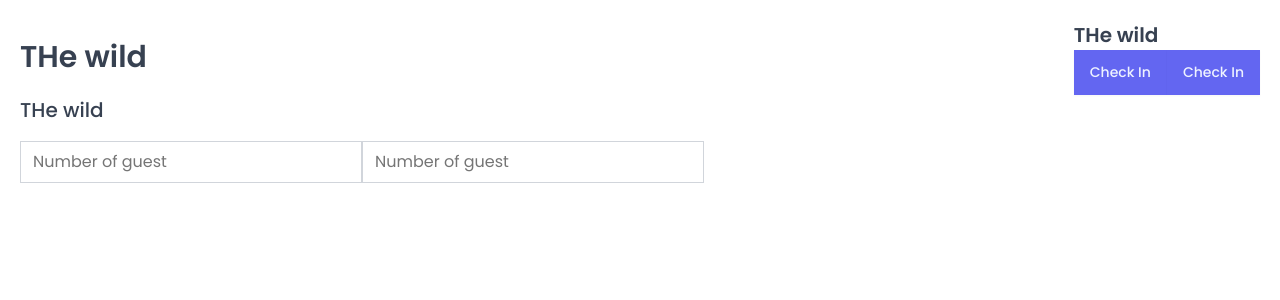
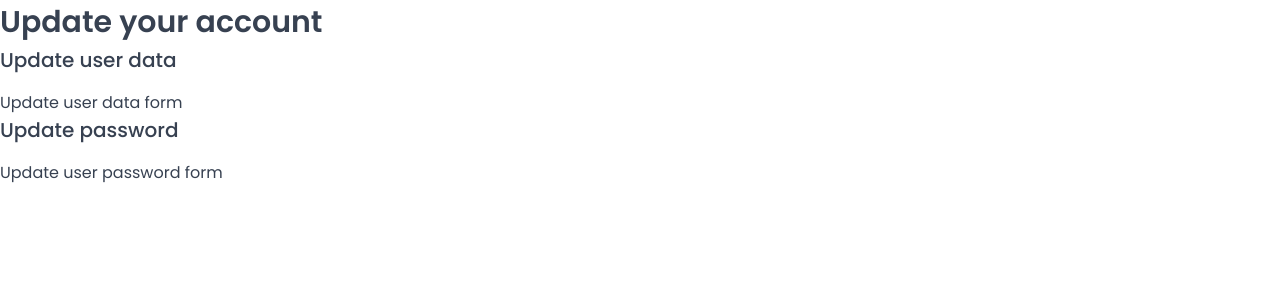
Before and after one commit to dwikybp2/react-oasis, a React (Vite) app: page /account in a window 1280 px wide. Shown: the top 300 px of the page. Built offline with nearby package versions, Linux system fonts and the light colour scheme; a web font is replaced by a local one.

Commit message:
feat: set routing

```diff
--- a/package.json
+++ b/package.json
@@ -12,6 +12,8 @@
   "dependencies": {
     "react": "^18.2.0",
     "react-dom": "^18.2.0",
+    "react-router": "^6.26.2",
+    "react-router-dom": "^6.26.2",
     "styled-components": "^6.1.13"
   },
   "devDependencies": {
--- a/src/App.jsx
+++ b/src/App.jsx
@@ -1,38 +1,30 @@
-import styled from "styled-components"
-import GlobalStyles from "./styles/GlobalStyles";
-import Button from "./ui/Button";
-import Input from "./ui/Input";
-import Heading from "./ui/Heading";
-import Row from "./ui/Row";
+import { BrowserRouter, Navigate, Route, Routes } from "react-router-dom"
 
-const StyledApp = styled.div`
-padding: 20px;
-`;
+import GlobalStyles from './styles/GlobalStyles'
+import Dashboard from './pages/Dashboard'
+import Cabins from './pages/Cabins'
+import Users from './pages/Users'
+import Settings from './pages/Settings'
+import Account from './pages/Account'
+import Login from './pages/Login'
+import PageNotFound from './pages/PageNotFound'
 
 function App() {
   return (
     <>
-      <GlobalStyles />
-      <StyledApp>
-        <Row type='horizontal'>
-          <Heading as='h1'>THe wild</Heading>
-
-          <div>
-          <Heading as='h2'>THe wild</Heading>
-          <Button onClick={() => alert('Check In')}>Check In</Button>
-          <Button onClick={() => alert('Check Out')}>Check In</Button>
-          </div>
-        </Row>
-
-        <Row type='vertical'>
-          <Heading as='h3'>THe wild</Heading>
-
-          <form>
-          <Input type="number" placeholder="Number of guest" />
-          <Input type="number" placeholder="Number of guest" />
-          </form>
-        </Row>
-      </StyledApp>
+    <GlobalStyles />
+    <BrowserRouter>
+      <Routes>
+        <Route index element={<Navigate replace to='dashboard' />} />
+        <Route path='dashboard' element={<Dashboard />} />
+        <Route path='cabins' element={<Cabins />} />
+        <Route path='users' element={<Users />} />
+        <Route path='settings' element={<Settings />} />
+        <Route path='account' element={<Account />} />
+        <Route path='login' element={<Login />} />
+        <Route path='*' element={<PageNotFound />} />
+      </Routes>
+    </BrowserRouter>
     </>
   )
 }
--- a/src/ui/Button.jsx
+++ b/src/ui/Button.jsx
@@ -1,69 +1,67 @@
-// import styled, { css } from "styled-components";
-import styled from "styled-components";
+import styled, { css } from "styled-components";
+// import styled from "styled-components";
 
-// const sizes = {
-//   small: css`
-//     font-size: 1.2rem;
-//     padding: 0.4rem 0.8rem;
-//     text-transform: uppercase;
-//     font-weight: 600;
-//     text-align: center;
-//   `,
-//   medium: css`
-//     font-size: 1.4rem;
-//     padding: 1.2rem 1.6rem;
-//     font-weight: 500;
-//   `,
-//   large: css`
-//     font-size: 1.6rem;
-//     padding: 1.2rem 2.4rem;
-//     font-weight: 500;
-//   `,
-// };
+const sizes = {
+  small: css`
+    font-size: 1.2rem;
+    padding: 0.4rem 0.8rem;
+    text-transform: uppercase;
+    font-weight: 600;
+    text-align: center;
+  `,
+  medium: css`
+    font-size: 1.4rem;
+    padding: 1.2rem 1.6rem;
+    font-weight: 500;
+  `,
+  large: css`
+    font-size: 1.6rem;
+    padding: 1.2rem 2.4rem;
+    font-weight: 500;
+  `,
+};
 
-// const variations = {
-//   primary: css`
-//     color: var(--color-brand-50);
-//     background-color: var(--color-brand-600);
+const variations = {
+  primary: css`
+    color: var(--color-brand-50);
+    background-color: var(--color-brand-600);
 
-//     &:hover {
-//       background-color: var(--color-brand-700);
-//     }
-//   `,
-//   secondary: css`
-//     color: var(--color-grey-600);
-//     background: var(--color-grey-0);
-//     border: 1px solid var(--color-grey-200);
+    &:hover {
+      background-color: var(--color-brand-700);
+    }
+  `,
+  secondary: css`
+    color: var(--color-grey-600);
+    background: var(--color-grey-0);
+    border: 1px solid var(--color-grey-200);
 
-//     &:hover {
-//       background-color: var(--color-grey-50);
-//     }
-//   `,
-//   danger: css`
-//     color: var(--color-red-100);
-//     background-color: var(--color-red-700);
+    &:hover {
+      background-color: var(--color-grey-50);
+    }
+  `,
+  danger: css`
+    color: var(--color-red-100);
+    background-color: var(--color-red-700);
 
-//     &:hover {
-//       background-color: var(--color-red-800);
-//     }
-//   `,
-// };
+    &:hover {
+      background-color: var(--color-red-800);
+    }
+  `,
+};
 
 
 const Button  = styled.button`
-  font-size: 1.4rem;
-  padding: 1.2rem 1.6rem;
-  font-weight: 500;
   border: none;
-  border-radius: var(--color-radius-sm);
-  background-color: var(--color-brand-500);
-  color: var(--color-brand-50);
+  border-radius: var(--border-radius-sm);
   box-shadow: var(--shadow-sm);
-  cursor: pointer;
 
-  &:hover {
-    background-color: var(--color-brand-700);
-  }
+  ${(props) => sizes[props.size]}
+  ${(props) => variations[props.variation]}
 `;
 
+Button.defaultProps = {
+  variation: 'primary',
+  size: 'medium'
+}
+
 export default Button;
--- a/src/ui/Row.jsx
+++ b/src/ui/Row.jsx
@@ -17,4 +17,8 @@
     `}
 `;
 
+Row.defaultProps = {
+    type: 'vertical'
+};
+
 export default Row;
```
Also changed, not shown: 2 other files (tests, documents, lock files or other folders).
